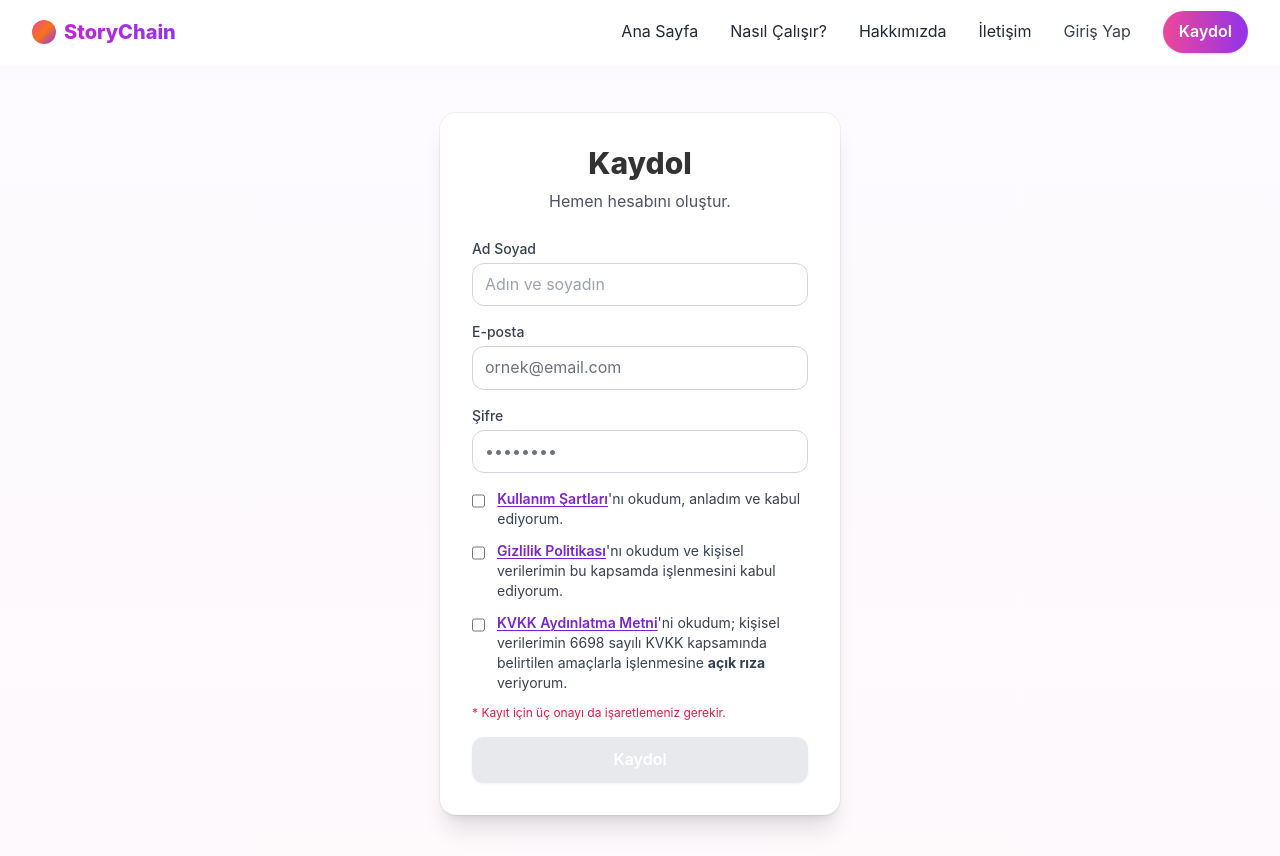
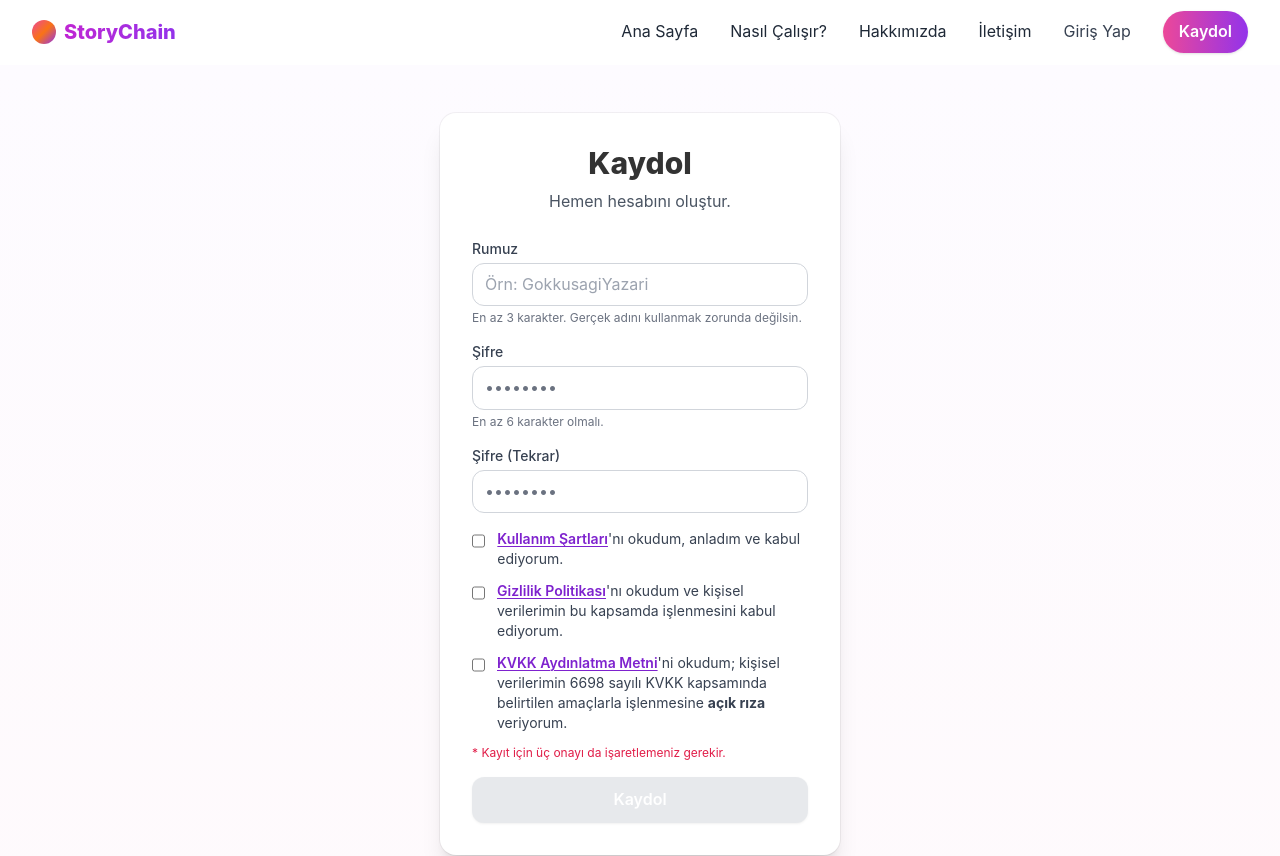
Before and after one commit to ardakrtss/storychain-frontend, a Next.js app: page /kaydol in a window 1280 px wide. Shown: the top 856 px of the page. Built offline with nearby package versions, Linux system fonts and the light colour scheme; no server answers.

Commit message:
Kayıt sayfası güncellendi - Rumuz sistemi ve moderasyon entegrasyonu

```diff
--- a/src/app/kaydol/page.js
+++ b/src/app/kaydol/page.js
@@ -1,5 +1,6 @@
 "use client";
 import { useEffect, useState } from "react";
+import { moderateNickname } from "../../lib/moderation";
 
 /* -------------------------------------------------------
    Basit Modal bileşeni (Tailwind ile)
@@ -60,9 +61,9 @@ function Modal({ open, title, children, onClose }) {
 ------------------------------------------------------- */
 export default function KaydolPage() {
   const [form, setForm] = useState({
-    name: "",
-    email: "",
+    nickname: "",
     password: "",
+    confirm: "",
     terms: false, // Kullanım Şartları
     privacy: false, // Gizlilik Politikası
     kvkk: false, // KVKK
@@ -90,17 +91,45 @@ export default function KaydolPage() {
   async function onSubmit(e) {
     e.preventDefault();
     setError("");
+
+    // Form validasyonu
+    if (!form.nickname.trim()) {
+      setError("Rumuz gereklidir.");
+      return;
+    }
+
+    if (form.password.length < 6) {
+      setError("Şifre en az 6 karakter olmalıdır.");
+      return;
+    }
+
+    if (form.password !== form.confirm) {
+      setError("Şifreler eşleşmiyor.");
+      return;
+    }
+
     if (!allAccepted) {
       setError(
         "Kayıt için Kullanım Şartları, Gizlilik Politikası ve KVKK onaylarını kabul etmelisiniz."
       );
       return;
     }
+
+    // Moderasyon kontrolü
+    const moderationResult = moderateNickname(form.nickname.trim());
+    if (!moderationResult.ok) {
+      setError(`Rumuz: ${moderationResult.reason}`);
+      return;
+    }
+
     try {
       setLoading(true);
       const res = await fetch("/api/register", {
         method: "POST",
-        body: JSON.stringify({ ...form }),
+        body: JSON.stringify({
+          nickname: form.nickname.trim().toLowerCase(),
+          password: form.password
+        }),
         headers: { "Content-Type": "application/json" }
       });
 
@@ -128,39 +157,24 @@ export default function KaydolPage() {
           </p>
 
           <form onSubmit={onSubmit} className="mt-6 space-y-4">
+            {/* Rumuz */}
             <div>
-              <label className="block text-sm font-medium text-gray-700">
-                Ad Soyad
-              </label>
+              <label className="block text-sm font-medium text-gray-700">Rumuz</label>
               <input
-                name="name"
-                value={form.name}
+                name="nickname"
+                value={form.nickname}
                 onChange={onChange}
-                placeholder="Adın ve soyadın"
+                placeholder="Örn: GokkusagiYazari"
                 className="mt-1 w-full rounded-xl border border-gray-300 px-3 py-2 focus:outline-none focus:ring-2 focus:ring-purple-400"
+                minLength={3}
                 required
               />
+              <p className="mt-1 text-xs text-gray-500">En az 3 karakter. Gerçek adını kullanmak zorunda değilsin.</p>
             </div>
 
+            {/* Şifre */}
             <div>
-              <label className="block text-sm font-medium text-gray-700">
-                E-posta
-              </label>
-              <input
-                type="email"
-                name="email"
-                value={form.email}
-                onChange={onChange}
-                placeholder="ornek@email.com"
-                className="mt-1 w-full rounded-xl border border-gray-300 px-3 py-2 focus:outline-none focus:ring-2 focus:ring-purple-400"
-                required
-              />
-            </div>
-
-            <div>
-              <label className="block text-sm font-medium text-gray-700">
-                Şifre
-              </label>
+              <label className="block text-sm font-medium text-gray-700">Şifre</label>
               <input
                 type="password"
                 name="password"
@@ -171,6 +185,25 @@ export default function KaydolPage() {
                 minLength={6}
                 required
               />
+              <p className="mt-1 text-xs text-gray-500">En az 6 karakter olmalı.</p>
+            </div>
+
+            {/* Şifre (Tekrar) */}
+            <div>
+              <label className="block text-sm font-medium text-gray-700">Şifre (Tekrar)</label>
+              <input
+                type="password"
+                name="confirm"
+                value={form.confirm}
+                onChange={onChange}
+                placeholder="••••••••"
+                className="mt-1 w-full rounded-xl border border-gray-300 px-3 py-2 focus:outline-none focus:ring-2 focus:ring-purple-400"
+                minLength={6}
+                required
+              />
+              {form.confirm.length > 0 && form.password !== form.confirm && (
+                <p className="mt-1 text-xs text-rose-600">Şifreler eşleşmiyor.</p>
+              )}
             </div>
 
             {/* Zorunlu Onaylar */}
```
